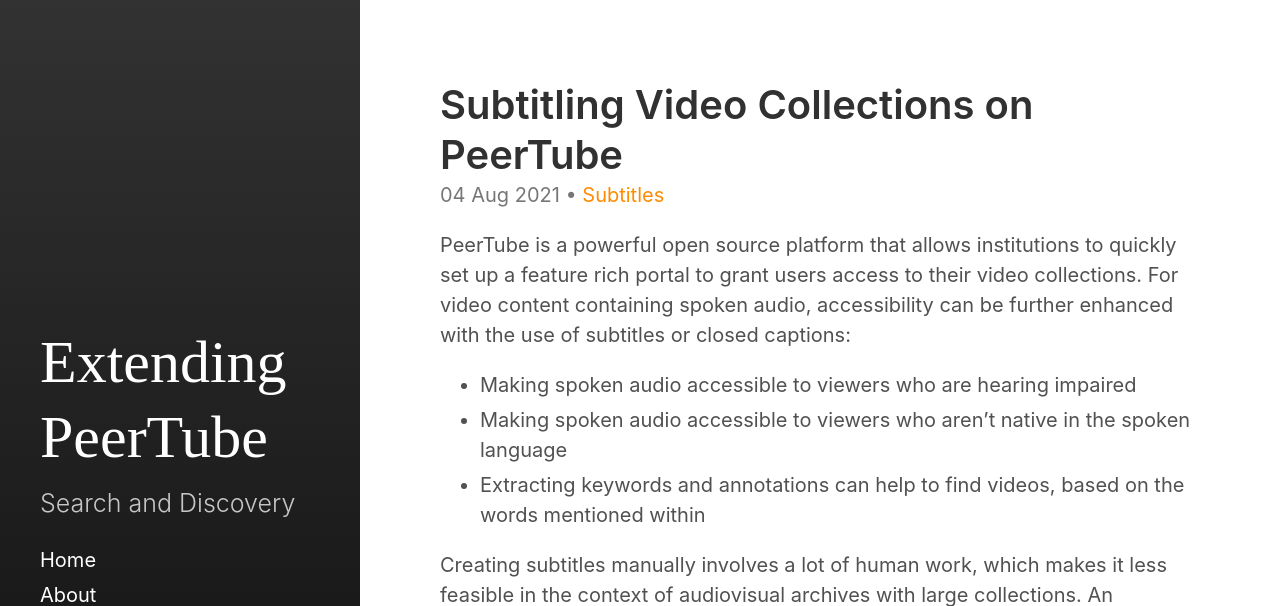
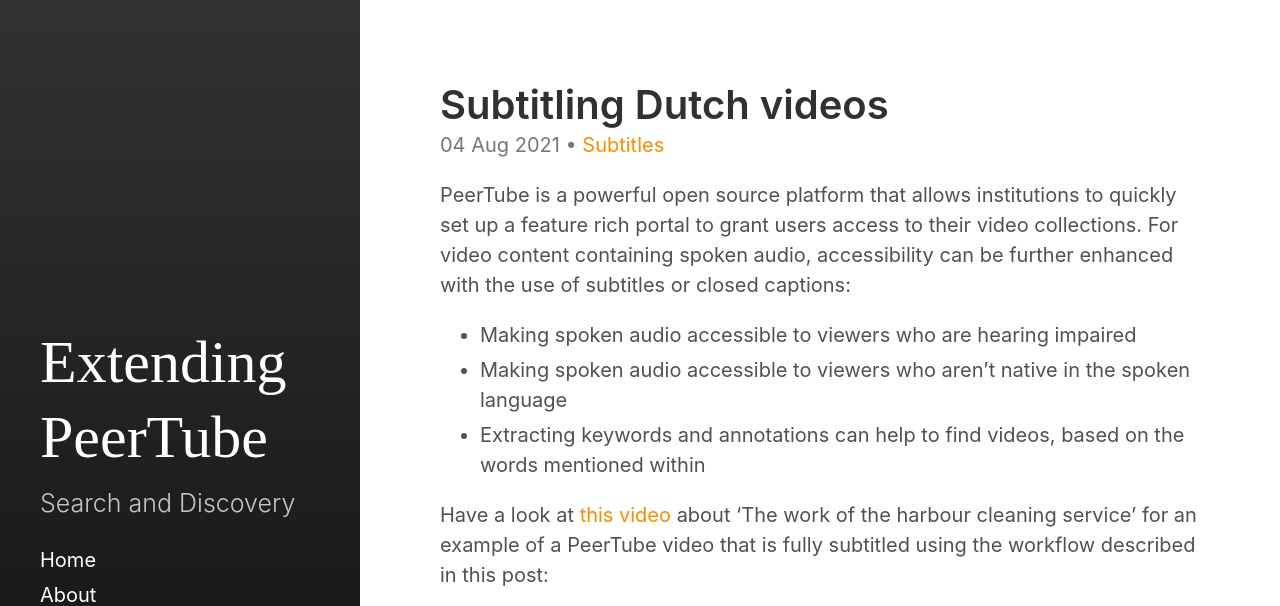
Before and after one commit to beeldengeluid/extending-peertube, a Jekyll site: the page built from _posts/2021-08-04-subtitling-Dutch-videos.md, in a window 1280 px wide and 900 px high, cut to the strip 0-606 px from the top of the window. Built offline with Jekyll 4.4.1, drawn with Linux system fonts in a browser that asks for light colours; some of the changed text lies outside the part shown.

Commit message:
Update and rename 2021-08-04-subtitling-video-collections-on-peertube.md to 2021-08-04-subtitling-Dutch-videos.md

````diff
--- a/_posts/2021-08-04-subtitling-video-collections-on-peertube.md
+++ b/_posts/2021-08-04-subtitling-Dutch-videos.md
@@ -1,6 +1,6 @@
 ---
 layout: post
-title: Subtitling Video Collections on PeerTube
+title: Subtitling Dutch videos
 category: Subtitles
 comments: false
 ---
@@ -10,6 +10,10 @@
 * Making spoken audio accessible to viewers who are hearing impaired
 * Making spoken audio accessible to viewers who aren’t native in the spoken language
 * Extracting keywords and annotations can help to find videos, based on the words mentioned within
+
+Have a look at [this video](https://peertube.beeldengeluid.nl/w/39a48fdb-c55e-46e6-9ab3-e988798c9ea7?subtitle=nl) about 'The work of the harbour cleaning service' for an example of a PeerTube video that is fully subtitled using the workflow described in this post:
+
+<iframe width="560" height="315" sandbox="allow-same-origin allow-scripts allow-popups" title="Het werk van de haven-schoonmaakdienst" src="https://peertube.beeldengeluid.nl/videos/embed/39a48fdb-c55e-46e6-9ab3-e988798c9ea7?subtitle=nl&warningTitle=0" frameborder="0" allowfullscreen></iframe>
 
 <!--more-->
 
@@ -107,8 +111,3 @@
 ```sh
 curl -X PUT -F "captionfile=@<-name>.srt" -H "Authorization:Bearer <token>" -H "Accept:application/json" -v https://host.name.nl/api/v1/videos/<your-video-identifier>/captions/<language-tag>
 ```
-
-
-Have a look at [this video](https://peertube.beeldengeluid.nl/w/39a48fdb-c55e-46e6-9ab3-e988798c9ea7?subtitle=nl) about 'The work of the harbour cleaning service' for an example of a PeerTube video that is fully subtitled using the workflow described in this post:
-
-<iframe width="560" height="315" sandbox="allow-same-origin allow-scripts allow-popups" title="Het werk van de haven-schoonmaakdienst" src="https://peertube.beeldengeluid.nl/videos/embed/39a48fdb-c55e-46e6-9ab3-e988798c9ea7?subtitle=nl" frameborder="0" allowfullscreen></iframe>
````
